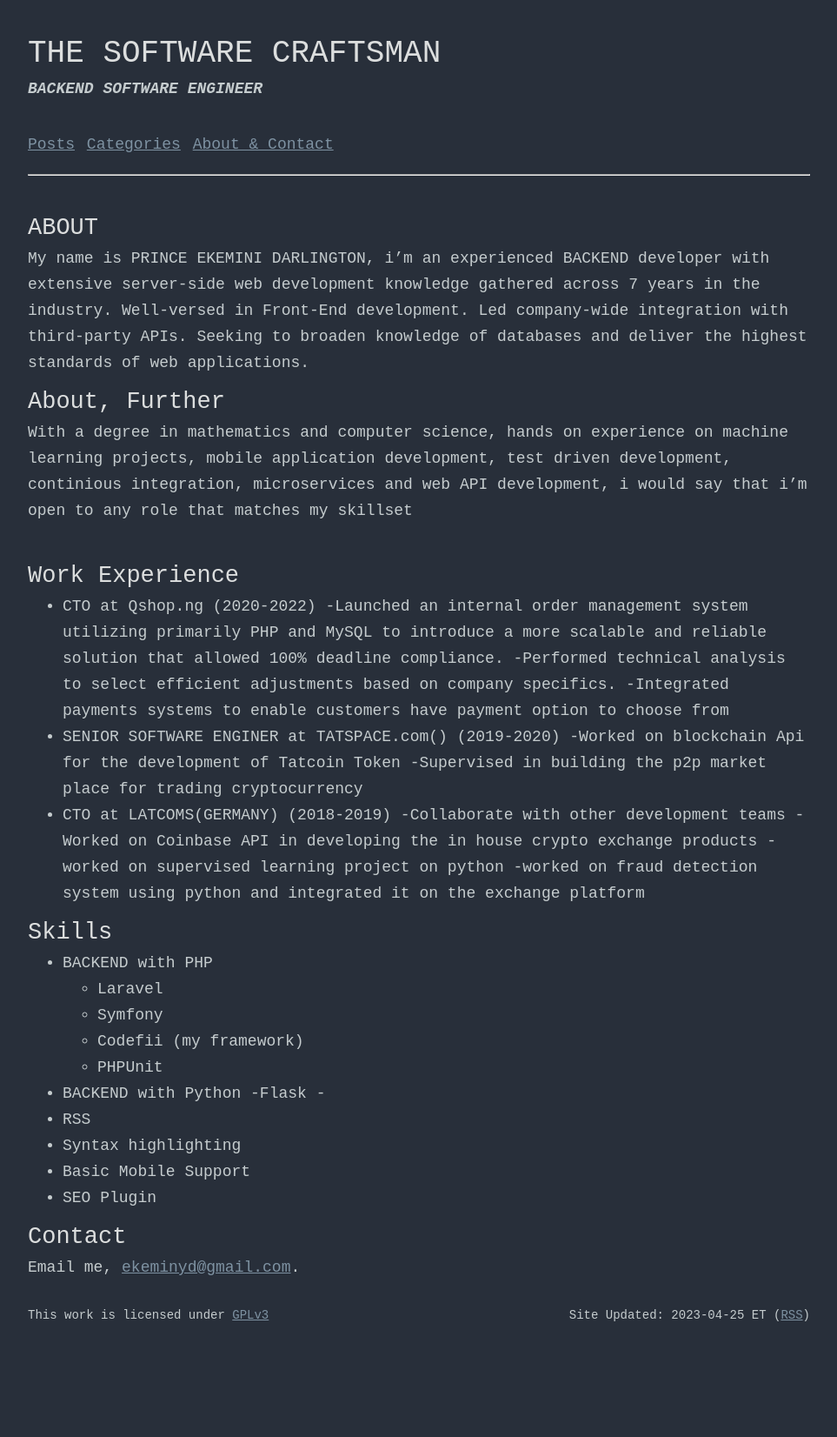
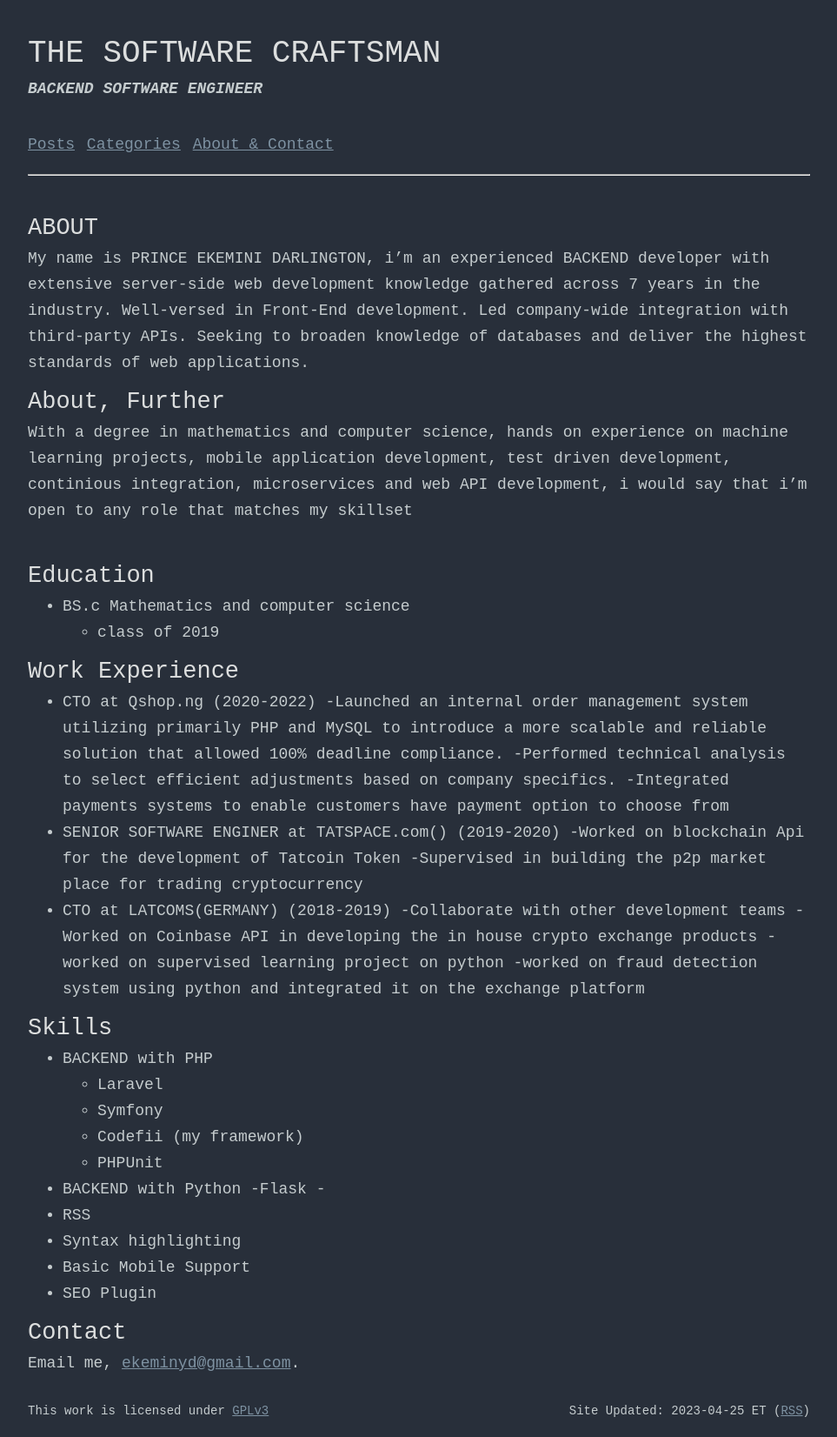
Before and after one commit to iamcoderisk/iamcoderisk.github.io, a Jekyll site: the page built from index.md, in a window 1280 px wide. Shown: the whole page at 87% size, without its empty margins (158-1121 px from the left). Built offline with Jekyll 4.4.1, drawn with Linux system fonts in a browser that asks for light colours; before the commit the page ends 1542 px from its top, so only the background shows below that.

Commit message:
added school

```diff
--- a/index.md
+++ b/index.md
@@ -10,6 +10,10 @@ My name is PRINCE EKEMINI DARLINGTON, i'm an experienced BACKEND developer with
 ## About, Further
 With a degree in mathematics and computer science, hands on experience on machine learning projects, mobile application development, test driven development, continious integration, microservices and web API development, i would say that i'm open to any role that matches my skillset
 <br>
+
+## Education
+- BS.c Mathematics and computer science
+    - class of 2019
 
 ## Work Experience
  - CTO at Qshop.ng (2020-2022)
```
